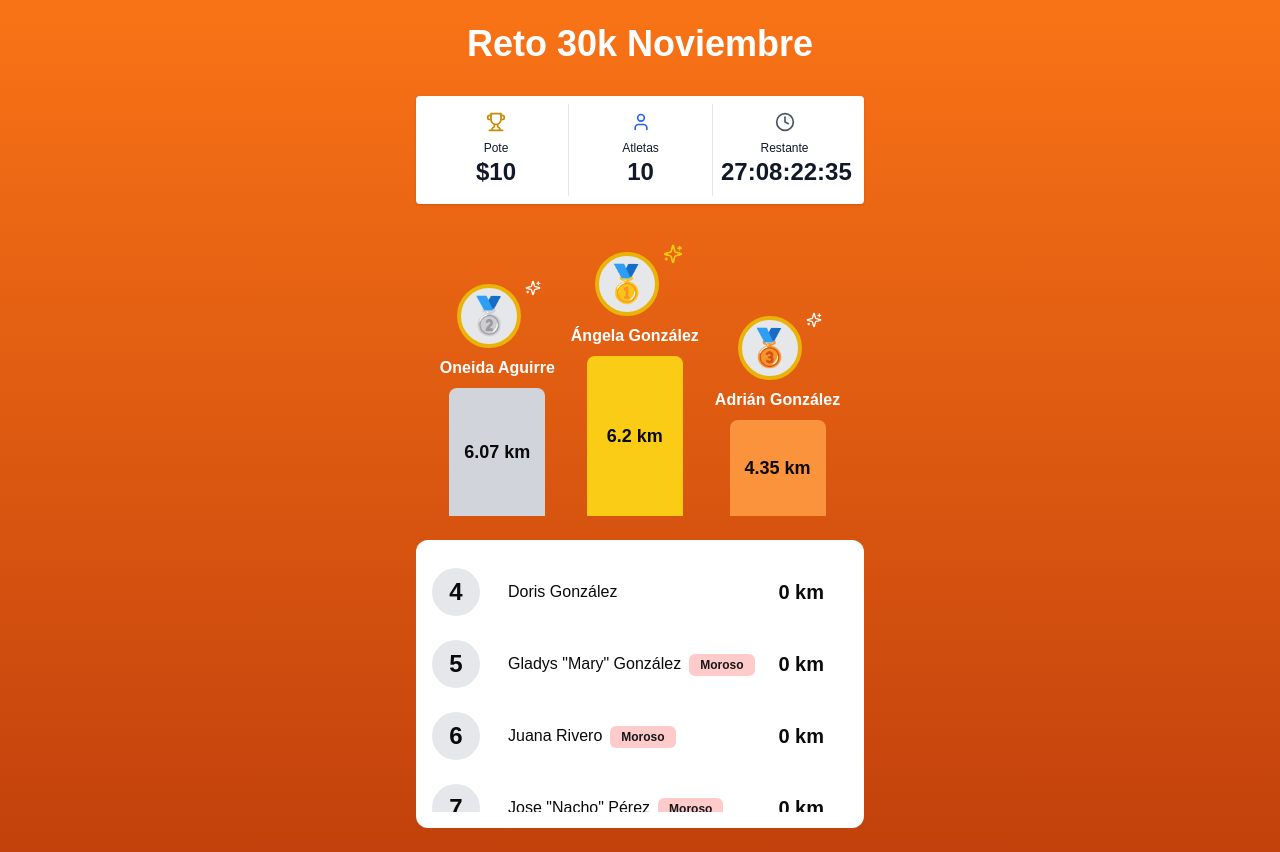
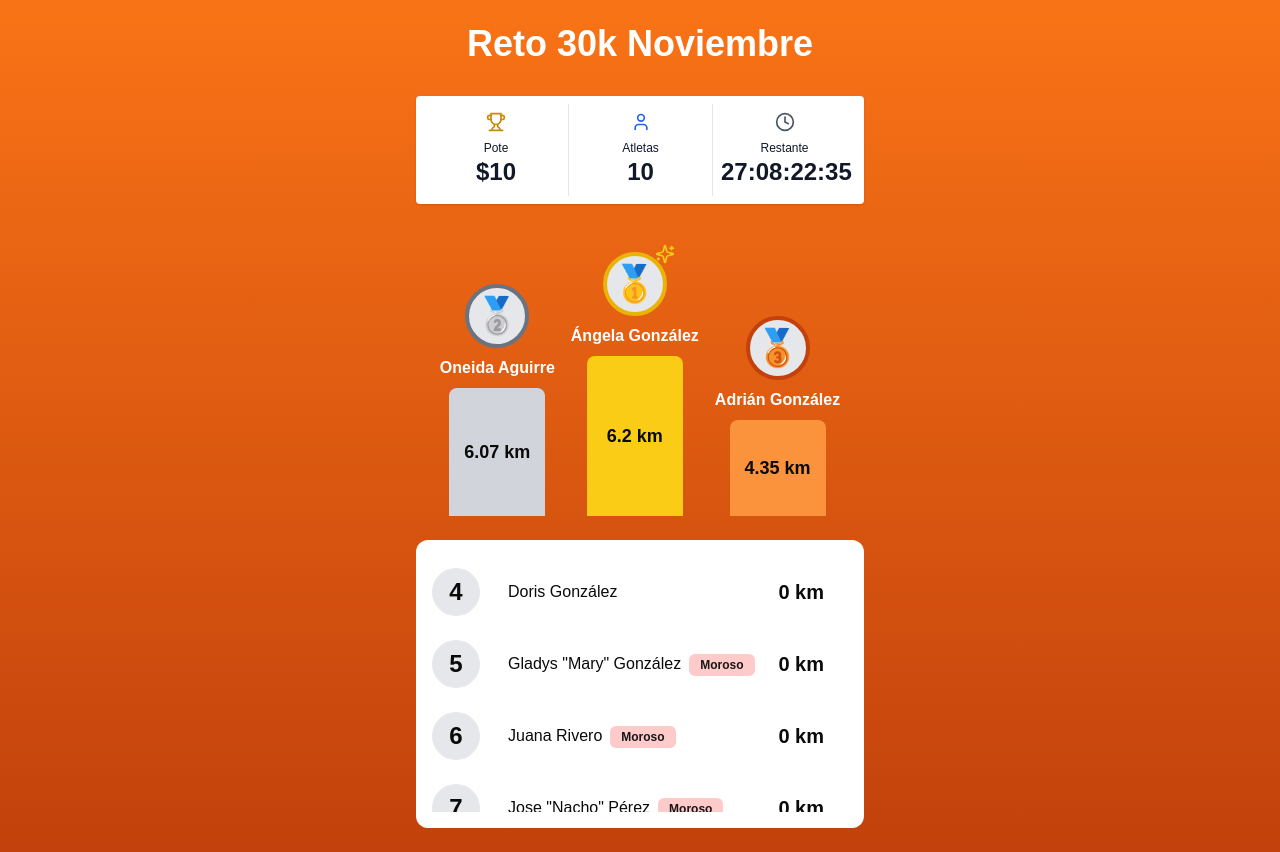
Before and after one commit to diegotronics/30k-noviembre, a Next.js app: page / in a window 1280 px wide. Built offline with nearby package versions, Linux system fonts and the light colour scheme.

Commit message:
fix avatar position

```diff
--- a/src/app/page.tsx
+++ b/src/app/page.tsx
@@ -164,10 +164,9 @@ export default function Component() {
                                 animate={{ y: 0, opacity: 1 }}
                                 transition={{ delay: 0.2 }}
                             >
-                                <span className="flex items-center justify-center h-16 w-16 rounded-full bg-gray-200 mr-4 text-4xl border-4 border-yellow-500 font-bold">
+                                <span className="flex items-center justify-center h-16 w-16 rounded-full bg-gray-200 text-4xl border-4 border-gray-500 font-bold">
                                     {getMedalEmoji(1)}
                                 </span>
-                                <Sparkles className="absolute -top-1 -right-1 w-4 h-4 text-white" />
                             </motion.div>
                             <p className="text-white text-medium font-bold mt-2 text-center">
                                 {topThree[1].name}
@@ -187,7 +186,7 @@ export default function Component() {
                                 animate={{ y: 0, opacity: 1 }}
                                 transition={{ delay: 0 }}
                             >
-                                <span className="flex items-center justify-center h-16 w-16 rounded-full bg-gray-200 mr-4 text-4xl border-4 border-yellow-500 font-bold">
+                                <span className="flex items-center justify-center h-16 w-16 rounded-full bg-gray-200 text-4xl border-4 border-yellow-500 font-bold">
                                     {getMedalEmoji(0)}
                                 </span>
                                 <Sparkles className="absolute -top-2 -right-2 w-5 h-5 text-yellow-400" />
@@ -210,10 +209,9 @@ export default function Component() {
                                 animate={{ y: 0, opacity: 1 }}
                                 transition={{ delay: 0.4 }}
                             >
-                                <span className="flex items-center justify-center h-16 w-16 rounded-full bg-gray-200 mr-4 text-4xl border-4 border-yellow-500 font-bold">
+                                <span className="flex items-center justify-center h-16 w-16 rounded-full bg-gray-200 text-4xl border-4 border-orange-700 font-bold">
                                     {getMedalEmoji(2)}
                                 </span>
-                                <Sparkles className="absolute -top-1 -right-1 w-4 h-4 text-white" />
                             </motion.div>
                             <p className="text-white text-medium font-bold mt-2 text-center">
                                 {topThree[2].name}
```
